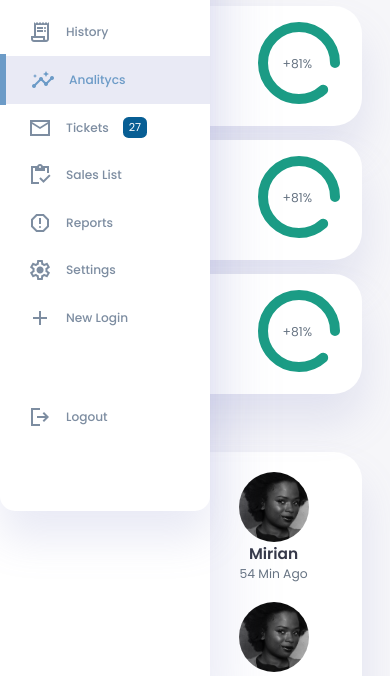
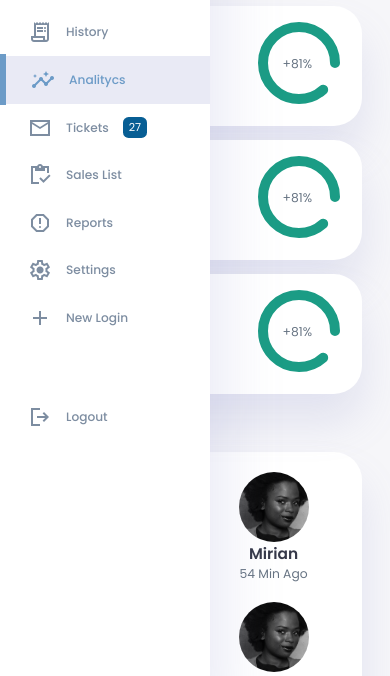
Before and after one commit to Samuethus/Projeto_DASHBOARD, a plain HTML site: page index.html in a window 390 px wide. Both pictures are taken after a click on the button "menu". Shown: the part 158-834 px from the top of the page. Drawn offline with nearby package versions, Linux system fonts and the light colour scheme.

Commit message:
Update style.css

```diff
--- a/style.css
+++ b/style.css
@@ -617,6 +617,10 @@ aside .logo h2{
     display: inline;
 }
 
+aside .sidebar{
+    box-shadow: none;
+}
+
 aside .sidebar h3{
     display: inline;
 }
@@ -653,7 +657,6 @@ main .recent-orders{
     transform: translateX(-50%);
 }
 
-
 .right-section .nav{
     position: fixed;
     top: 0;
@@ -680,8 +683,4 @@ main .recent-orders{
     position: absolute;
     left: 1rem;
 }
-
-
-
-
-    }
+}
```
